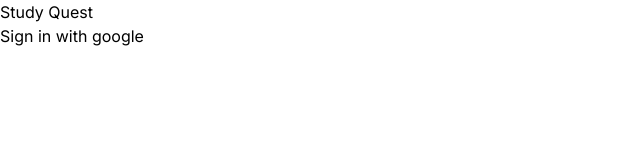
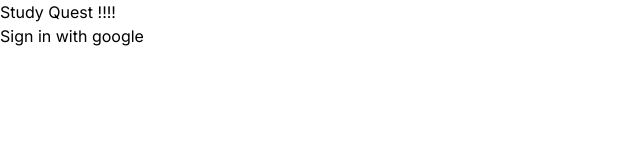
Before and after one commit to aliceheiman/studyquest, a Next.js app: page / in a window 1280 px wide. Shown: the top 160 px of the page, without its empty margins (0-640 px from the left). Built offline with nearby package versions, Linux system fonts and the light colour scheme; no server answers.

Commit message:
test update

```diff
--- a/app/page.js
+++ b/app/page.js
@@ -36,7 +36,7 @@
 
   return (
     <main>
-      <h1>Study Quest</h1>
+      <h1>Study Quest !!!!</h1>
       {
         (user == null) ? (
           <button onClick={handleSignin}>Sign in with google</button>
```
